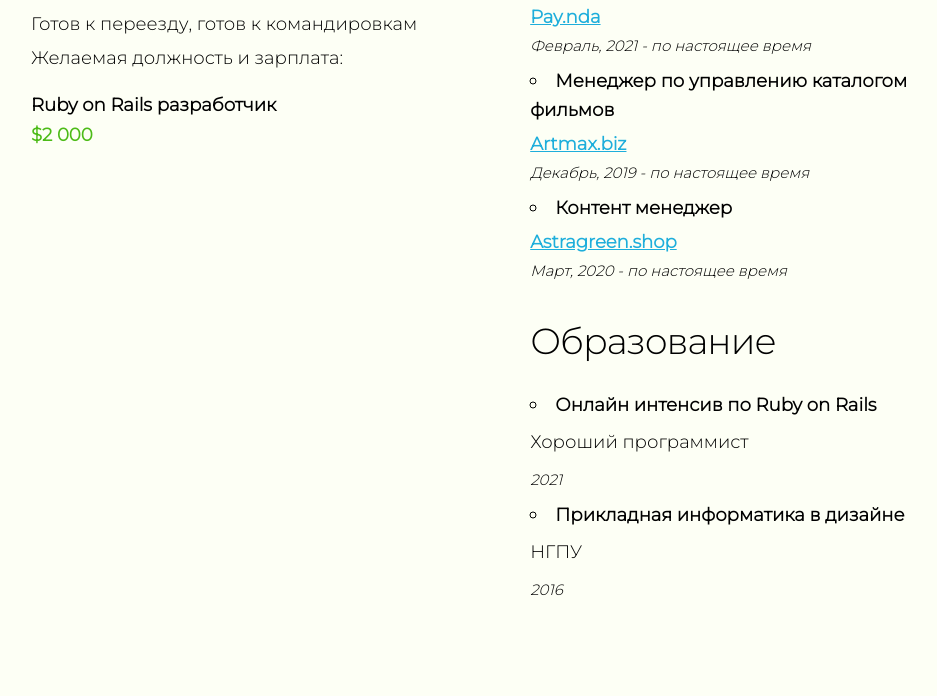
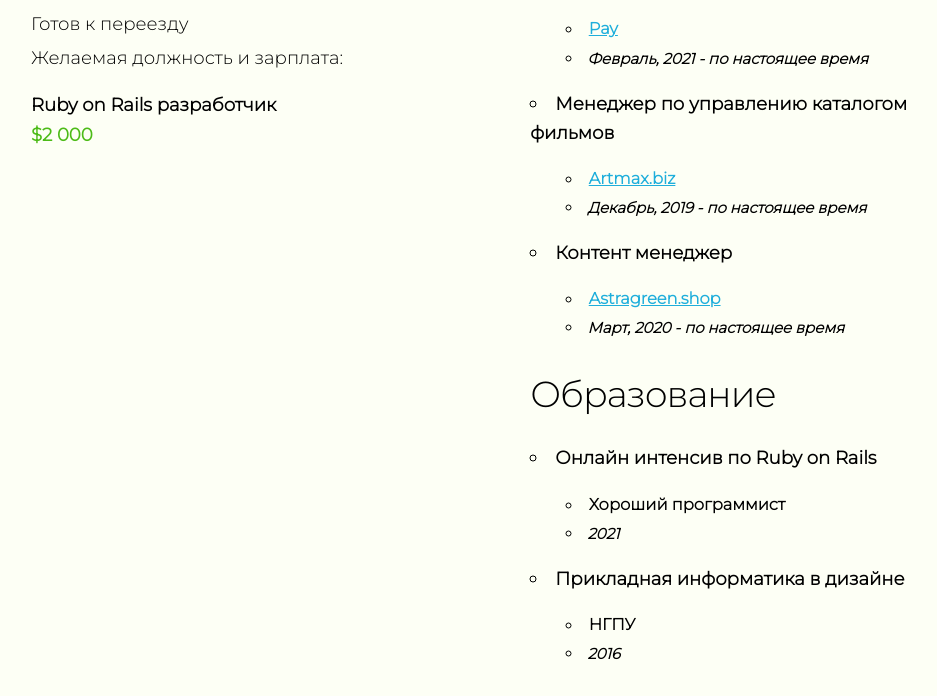
Before and after one commit to god5ent/cv, a plain HTML site: page index.html in a window 1280 px wide. Shown: the part 749-1445 px from the top of the page, without its empty margins (129-1066 px from the left). Before the commit the page ends 1384 px from the top, so only its background shows below. Drawn offline with Linux system fonts and the light colour scheme.

Commit message:
codestyle update

```diff
--- a/index.html
+++ b/index.html
@@ -8,20 +8,18 @@
   <link href="https://fonts.googleapis.com/css2?family=Montserrat:wght@300&display=swap" rel="stylesheet">
   <link rel="stylesheet" href="css/normalize.css">
   <link rel="stylesheet" href="css/skeleton.css">
-  <link rel="icon" type="image/png" href="https://faviconka.ru/ico/1/faviconka.ru_1_131669.ico">
-</head>
+  <link rel="icon" type="image/png" href="https://faviconka.ru/ico/1/faviconka.ru_1_131669.ico"> </head>
 <body>
   <div class="container">
     <div class="row">
-      <div class="six columns">
-        <img src="img/avatar.jpg" class="photo" alt="avatar">
+      <div class="six columns"> <img src="img/avatar.jpg" class="photo" alt="avatar">
         <h3 class="name">Муталлапов Артур</h3>
         <h3>28 лет</h3>
         <p class="contacts">+7 (939) 730 06 76</p>
         <p class="contacts">selfcare.currency@ya.ru</p>
         <div class="about">
           <p>Набережные Челны</p>
-          <p>Готов к переезду, готов к командировкам</p>
+          <p>Готов к переезду</p>
           <p>Желаемая должность и зарплата:</p>
         </div>
         <p class="vacation">Ruby on Rails разработчик</p>
@@ -46,24 +44,34 @@
         <div class="experience">
           <h4>Опыт работы</h4>
           <ul>
-            <li>Специалист технической поддержки</li>
-            <a href="ya.ru">Pay.nda</a>
-            <p class="date">Февраль, 2021 - по настоящее время</p>
-            <li>Менеджер по управлению каталогом фильмов</li>
-            <a href="https://artmax.biz/">Artmax.biz</a>
-            <p class="date">Декабрь, 2019 - по настоящее время</p>
-            <li>Контент менеджер</li>
-            <a href="https://astragreen.shop">Astragreen.shop</a>
-            <p class="date">Март, 2020 - по настоящее время</p>
+            <li class="position">Специалист технической поддержки</li>
+            <ul>
+              <li class="none-marker"><a href="https://yandex.ru/">Pay</a></li>
+              <li class="none-marker date">Февраль, 2021 - по настоящее время</li>
+            </ul>
+            <li class="position">Менеджер по управлению каталогом фильмов</li>
+            <ul>
+              <li class="none-marker"><a href="https://artmax.biz/">Artmax.biz</a></li>
+              <li class="none-marker date">Декабрь, 2019 - по настоящее время</li>
+            </ul>
+            <li class="position">Контент менеджер</li>
+            <ul>
+              <li class="none-marker"><a href="https://astragreen.shop">Astragreen.shop</a></li>
+              <li class="none-marker date">Март, 2020 - по настоящее время</li>
+            </ul>
           </ul>
           <h4>Образование</h4>
           <ul>
-            <li>Онлайн интенсив по Ruby on Rails</li>
-            <p>Хороший программист</p>
-            <p class="date">2021</p>
-            <li>Прикладная информатика в дизайне</li>
-            <p>НГПУ</p>
-            <p class="date">2016</p>
+            <li class="school">Онлайн интенсив по Ruby on Rails</li>
+            <ul>
+              <li class="none-marker">Хороший программист</li>
+              <li class="none-marker date">2021</li>
+            </ul>
+            <li class="school">Прикладная информатика в дизайне</li>
+            <ul>
+              <li class="none-marker">НГПУ</li>
+              <li class="none-marker date">2016</li>
+            </ul>
           </ul>
         </div>
       </div>
```
